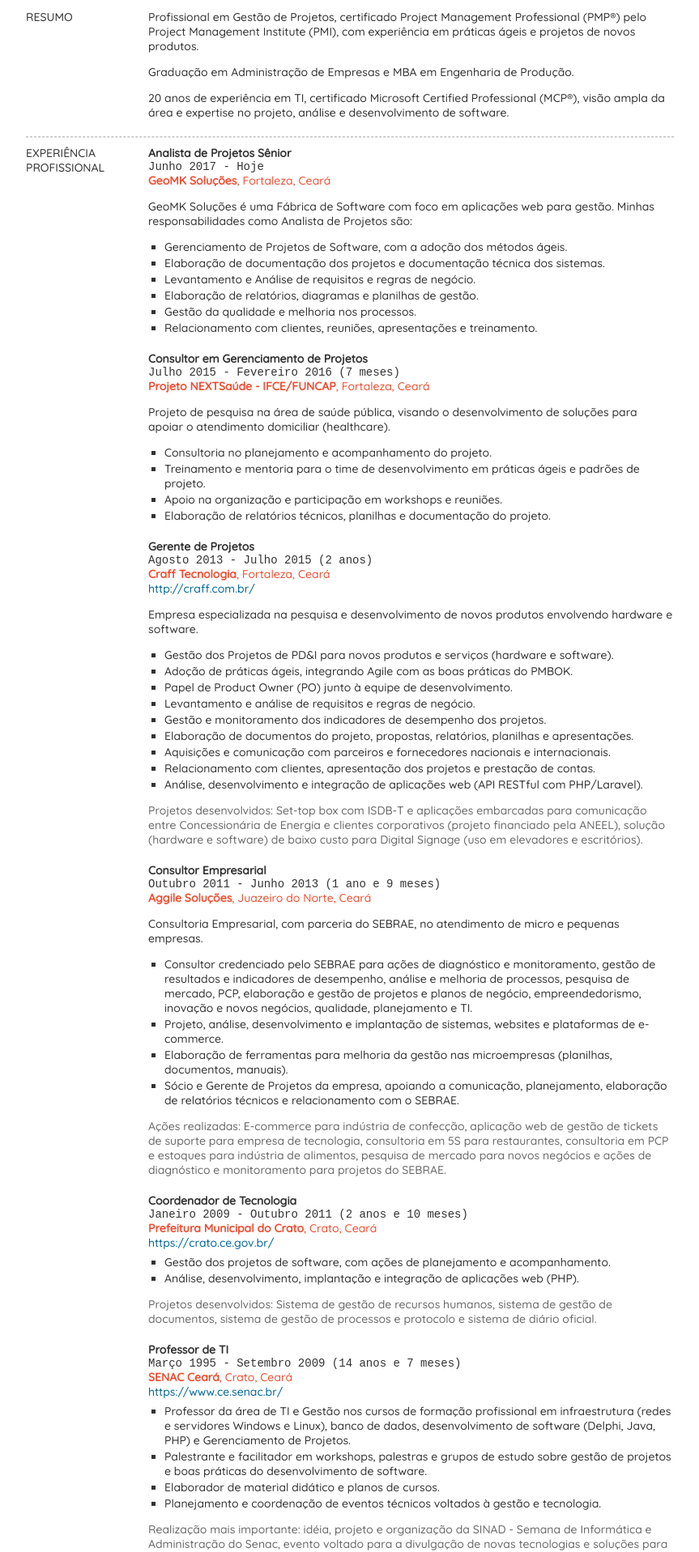
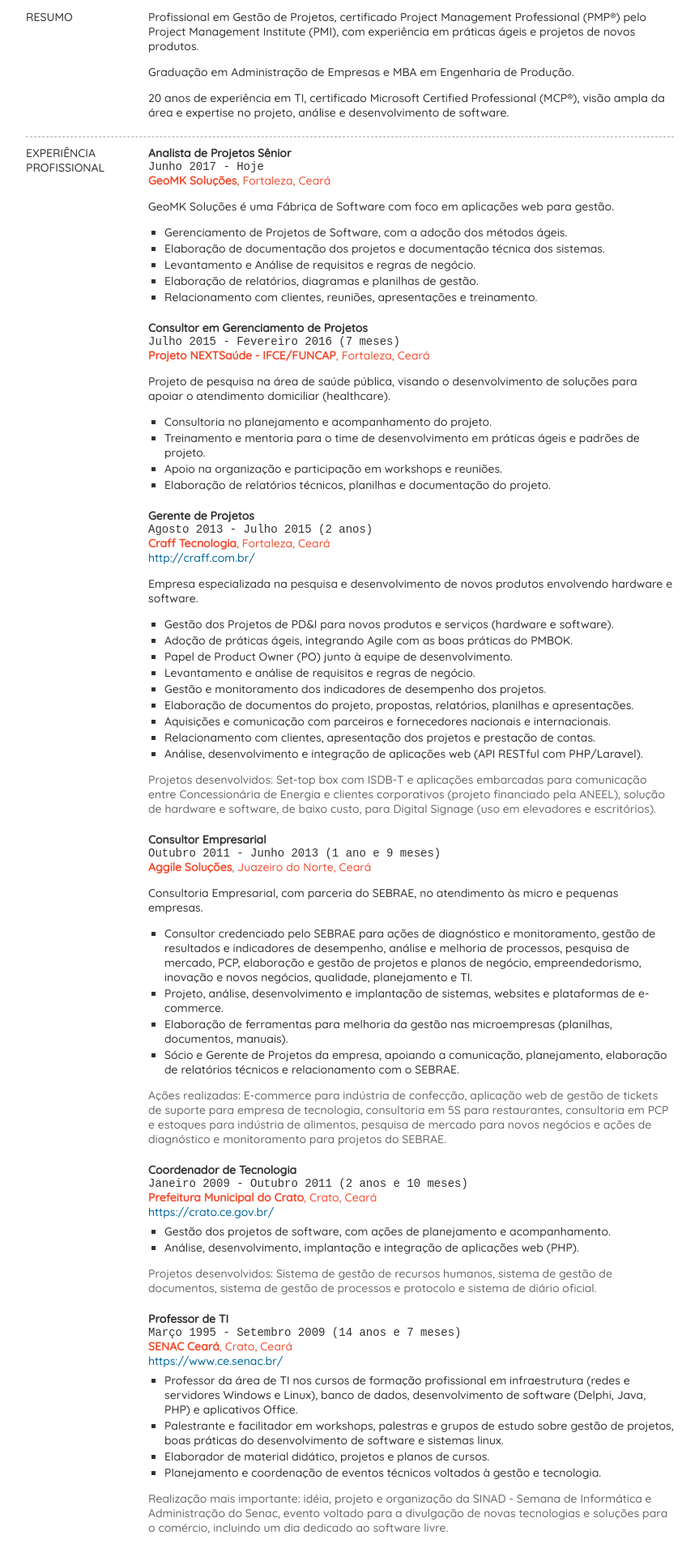
Before and after one commit to valdirsjr/valdirsjr.github.io, a Jekyll site: the page resume/index.html, which Jekyll copies as it is, in a window 1280 px wide. Shown: the part 304-2221 px from the top of the page at 81% size, without its empty margins (208-1071 px from the left). Built offline with Jekyll 4.4.1, drawn with Linux system fonts in a browser that asks for light colours; some of the changed text lies outside the part shown.

Commit message:
Resume improvements

```diff
--- a/resume/index.html
+++ b/resume/index.html
@@ -81,13 +81,12 @@
 						<strong>GeoMK Soluções</strong>, Fortaleza, Ceará<br>
 					</div>
 				</div>
-				<p>GeoMK Soluções é uma Fábrica de Software com foco em aplicações web para gestão. Minhas responsabilidades como Analista de Projetos são: </p>
+				<p>GeoMK Soluções é uma Fábrica de Software com foco em aplicações web para gestão. </p>
 				<ul class="highlights">
 					<li>Gerenciamento de Projetos de Software, com a adoção dos métodos ágeis.</li>
 					<li>Elaboração de documentação dos projetos e documentação técnica dos sistemas.</li>
 					<li>Levantamento e Análise de requisitos e regras de negócio.</li>
 					<li>Elaboração de relatórios, diagramas e planilhas de gestão.</li>
-					<li>Gestão da qualidade e melhoria nos processos.</li>
 					<li>Relacionamento com clientes, reuniões, apresentações e treinamento.</li>
 				</ul>
 			</div>
@@ -126,7 +125,7 @@
 					<li>Relacionamento com clientes, apresentação dos projetos e prestação de contas.</li>
 					<li>Análise, desenvolvimento e integração de aplicações web (API RESTful com PHP/Laravel).</li>
 				</ul>
-				<p style="color:dimgray">Projetos desenvolvidos: Set-top box com ISDB-T e aplicações embarcadas para comunicação entre Concessionária de Energia e clientes corporativos (projeto financiado pela ANEEL), solução (hardware e software) de baixo custo para Digital Signage (uso em elevadores e escritórios).</p>
+				<p style="color:dimgray">Projetos desenvolvidos: Set-top box com ISDB-T e aplicações embarcadas para comunicação entre Concessionária de Energia e clientes corporativos (projeto financiado pela ANEEL), solução de hardware e software, de baixo custo, para Digital Signage (uso em elevadores e escritórios).</p>
 			</div>
 			<div class="sectionContent">
 				<div class="blockHeader">
@@ -135,7 +134,7 @@
 						<strong>Aggile Soluções</strong>, Juazeiro do Norte, Ceará<br>
 					</div>
 				</div>
-				<p>Consultoria Empresarial, com parceria do SEBRAE, no atendimento de micro e pequenas empresas.</p>
+				<p>Consultoria Empresarial, com parceria do SEBRAE, no atendimento às micro e pequenas empresas.</p>
 				<ul class="highlights">
 					<li>Consultor credenciado pelo SEBRAE para ações de diagnóstico e monitoramento, gestão de resultados e indicadores de desempenho, análise e melhoria de processos, pesquisa de mercado, PCP, elaboração e gestão de projetos e planos de negócio, empreendedorismo, inovação e novos negócios, qualidade, planejamento e TI.</li>
 					<li>Projeto, análise, desenvolvimento e implantação de sistemas, websites e plataformas de e-commerce.</li>
@@ -167,9 +166,9 @@
 					</div>
 				</div>
 				<ul class="highlights">
-					<li>Professor da área de TI e Gestão nos cursos de formação profissional em infraestrutura (redes e servidores Windows e Linux), banco de dados, desenvolvimento de software (Delphi, Java, PHP) e Gerenciamento de Projetos.</li>
-					<li>Palestrante e facilitador em workshops, palestras e grupos de estudo sobre gestão de projetos e boas práticas do desenvolvimento de software.</li>
-					<li>Elaborador de material didático e planos de cursos.</li>
+					<li>Professor da área de TI nos cursos de formação profissional em infraestrutura (redes e servidores Windows e Linux), banco de dados, desenvolvimento de software (Delphi, Java, PHP) e aplicativos Office.</li>
+					<li>Palestrante e facilitador em workshops, palestras e grupos de estudo sobre gestão de projetos, boas práticas do desenvolvimento de software e sistemas linux.</li>
+					<li>Elaborador de material didático, projetos e planos de cursos.</li>
 					<li>Planejamento e coordenação de eventos técnicos voltados à gestão e tecnologia.</li>
 				</ul>
 				<p style="color:dimgray">Realização mais importante: idéia, projeto e organização da SINAD - Semana de Informática e Administração do Senac, evento voltado para a divulgação de novas tecnologias e soluções para o comércio, incluindo um dia dedicado ao software livre.</p>
@@ -181,7 +180,7 @@
 						<strong>EJEPRO - Empresa Jr. de Eng de Produção</strong>, Juazeiro do Norte, Ceará<br>
 					</div>
 				</div>
-				<p style="color:dimgray">Consultoria na área de Engenharia de Produção para indústrias: segurança do trabalho, PCP, qualidade, métodos e processos, elaboração de laudos, planilhas, manuais e diagramas, gestão de projetos e realização de parcerias e eventos.</p>
+				<p style="color:dimgray">Consultoria na área de Engenharia de Produção para indústrias, envolvendo segurança do trabalho, PCP, qualidade, métodos e processos, elaboração de laudos, planilhas, manuais e diagramas, gestão de projetos e realização de parcerias.</p>
 			</div>
 			<div class="sectionContent">
 				<div class="blockHeader">
@@ -190,7 +189,7 @@
 						<strong>Teia Conectividade</strong>, Crato, Ceará<br>
 					</div>
 				</div>
-				<p style="color:dimgray">Primeira experiência como empreendedor, realizando serviços de TI nas áreas de infraestrutura, projetos de sistemas e websites.</p>
+				<p style="color:dimgray">Primeira experiência como empreendedor na área de serviços de TI, atuando com infraestrutura, projetos de sistemas e websites.</p>
 			</div>
 			<div class="sectionContent">
 				<div class="blockHeader">
@@ -252,6 +251,7 @@
 							Faculdade Farias Brito, Fortaleza, Ceará
 					</div>
 				</div>
+				<br />
 				<div class="educationBlock">
 					<span class="title">Graduação em Administração</span>
 					<div class="qualification">
@@ -269,9 +269,11 @@
 				<div class="skillBlock">
 					<span class="title">Administração:</span> <span>Gerenciamento de projetos (PMBOK), análise de negócios, metodologias ágeis (SCRUM Kanban), lean, BPMN e análise de processos, gestão da produção, qualidade, indicadores de desempenho e resultados, ferramentas de gestão empresarial, consultoria, inovação e novos negócios, Office, MS Project, Bizagi etc.</span>
 				</div>
+				<br />
 				<div class="skillBlock">
 					<span class="title">Tecnologia:</span> <span>Engenharia de software e análise de sistemas, levantamento e análise de requisitos, modelagem e documentação técnica de software, análise de dados, desenvolvimento de software (aplicações web), HTML/CSS, PHP, Laravel, Python, Javascript, SQL, API RESTful, DevOps, Linux, GIT, Nginx, BDD, CI.</span>
 				</div>
+				<br />
 				<div class="skillBlock">
 					<span class="title">Geral:</span> <span>Visão analítica e abrangente sobre tecnologia e gestão, comunicação objetiva, rápido aprendizado e adaptação, facilidade para relacionamento e trabalho em equipe, habilidades de mentoria e liderança, atenção aos detalhes, experiência multidisciplinar que contribui para fazer uma ponte entre TI e Negócios, perfil versátil, prático e organizado.</span>
 				</div>
--- a/resume/style.css
+++ b/resume/style.css
@@ -202,7 +202,7 @@
   body {
     font-family: Arial, Helvetica, sans-serif;
 		font-size: 13pt;
-		line-height: 1;
+		line-height: 1.4;
   }
 	#resume {
 		margin: 0 auto;
@@ -221,10 +221,10 @@
 		color: #666;
 	}
 	.sectionName, #avatarBlock {
-		width: 99px;
+		width: 109px;
 	}
 	.sectionContent, #infoBlock {
-		margin-left: 100px;
+		margin-left: 120px;
 	}
 	.avatarPhoto {
 		width: 80px;
```
Also changed, not shown: other parts of resume/index.html (+1 -1 lines).
